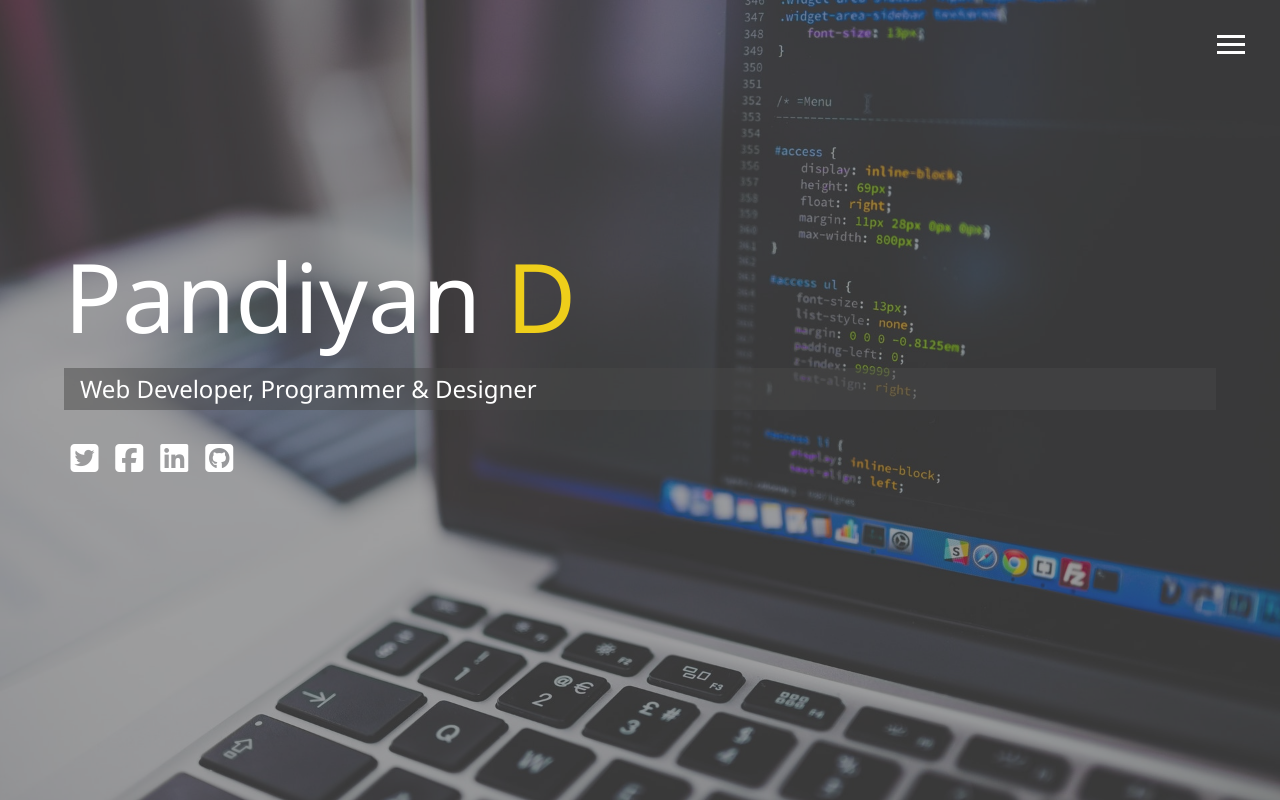
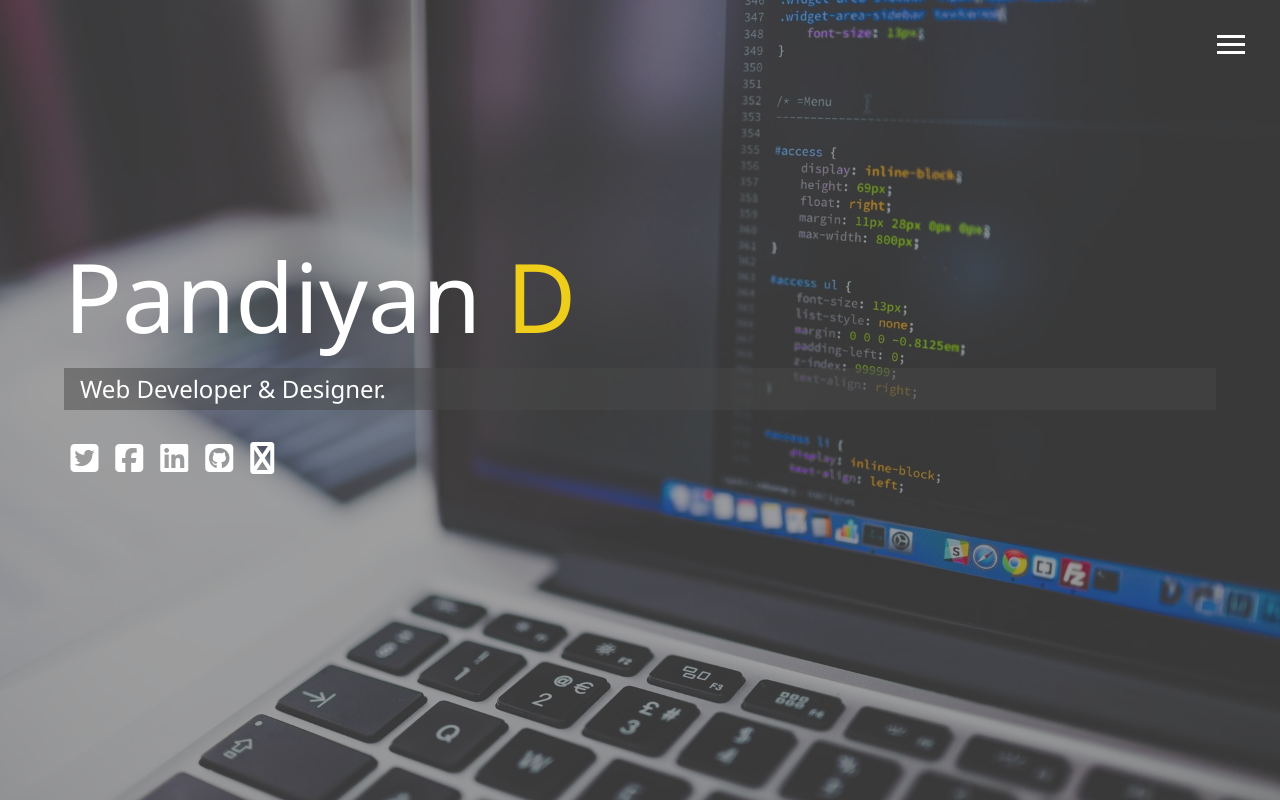
Before and after one commit to potter350/My_portfolio, a website: page dist/index.html in a window 1280 px wide. Drawn offline with Linux system fonts and the light colour scheme.

Commit message:
added insta

```diff
--- a/dist/index.html
+++ b/dist/index.html
@@ -45,13 +45,14 @@
             Pandiyan <span class="text-secondary">D</span>
         </h1>
         <h2 class="sm-heading">
-            Web Developer, Programmer & Designer
+            Web Developer & Designer.
         </h2>
         <div class="icons">
             <a href="https://twitter.com/PandiyanD16"> <i class="fa fa-twitter-square fa-2x "></i> </a>
             <a href="https://www.facebook.com/pandiyanpotter"> <i class="fa fa-facebook-square fa-2x "></i> </a>
             <a href="https://www.linkedin.com/in/pandiyan-d-b0950120a/"> <i class="fa fa-linkedin-square fa-2x "></i> </a>
             <a href="https://github.com/potter350"> <i class="fa fa-github-square fa-2x "></i> </a>
+            <a href="https://www.instagram.com"> <i class="fa fa-instagram-square fa-2x "></i> </a>
         </div>
     </main>
 
```
